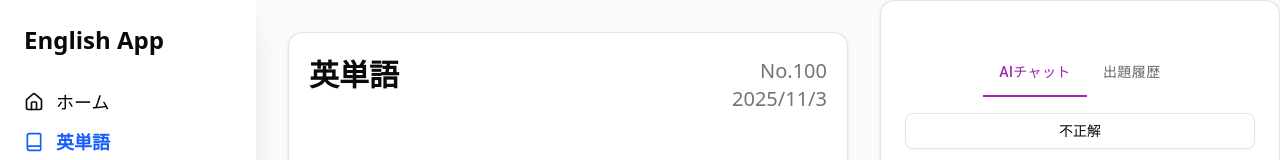
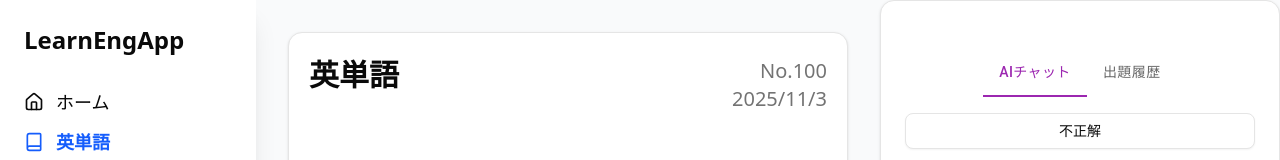
Before and after one commit to yuuki9089/learn-eng-app, a Next.js app: page /words in a window 1280 px wide. Shown: the top 160 px of the page. Built offline with nearby package versions, Linux system fonts and the light colour scheme.

Commit message:
fix:アプリケーション名

```diff
--- a/components/sidebar.tsx
+++ b/components/sidebar.tsx
@@ -29,7 +29,7 @@
             <aside
                 className={`${open ? "translate-x-0" : "-translate-x-64"} md:translate-x-0 transition-transform w-64 bg-white shadow-xl p-6 flex flex-col gap-4 h-full fixed md:static z-40`}
             >
-                <h1 className="text-2xl font-bold mb-4">English App</h1>
+                <h1 className="text-2xl font-bold mb-4">LearnEngApp</h1>
                 <nav className="flex flex-col gap-3">
                     <NavLink href="/" active={pathname === "/home"}><Home size={20} /> ホーム</NavLink>
                     <NavLink href="/words" active={pathname === "/words"}><Book size={20} /> 英単語</NavLink>
```
